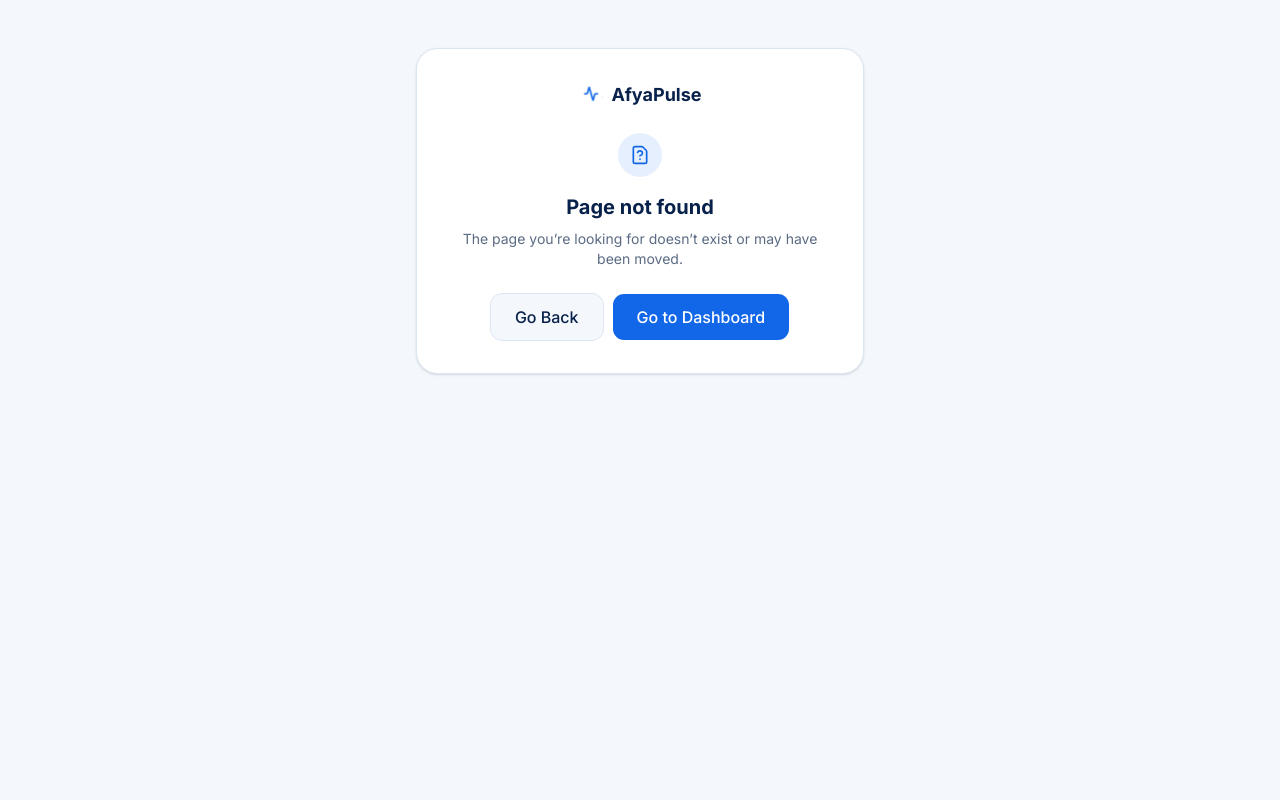
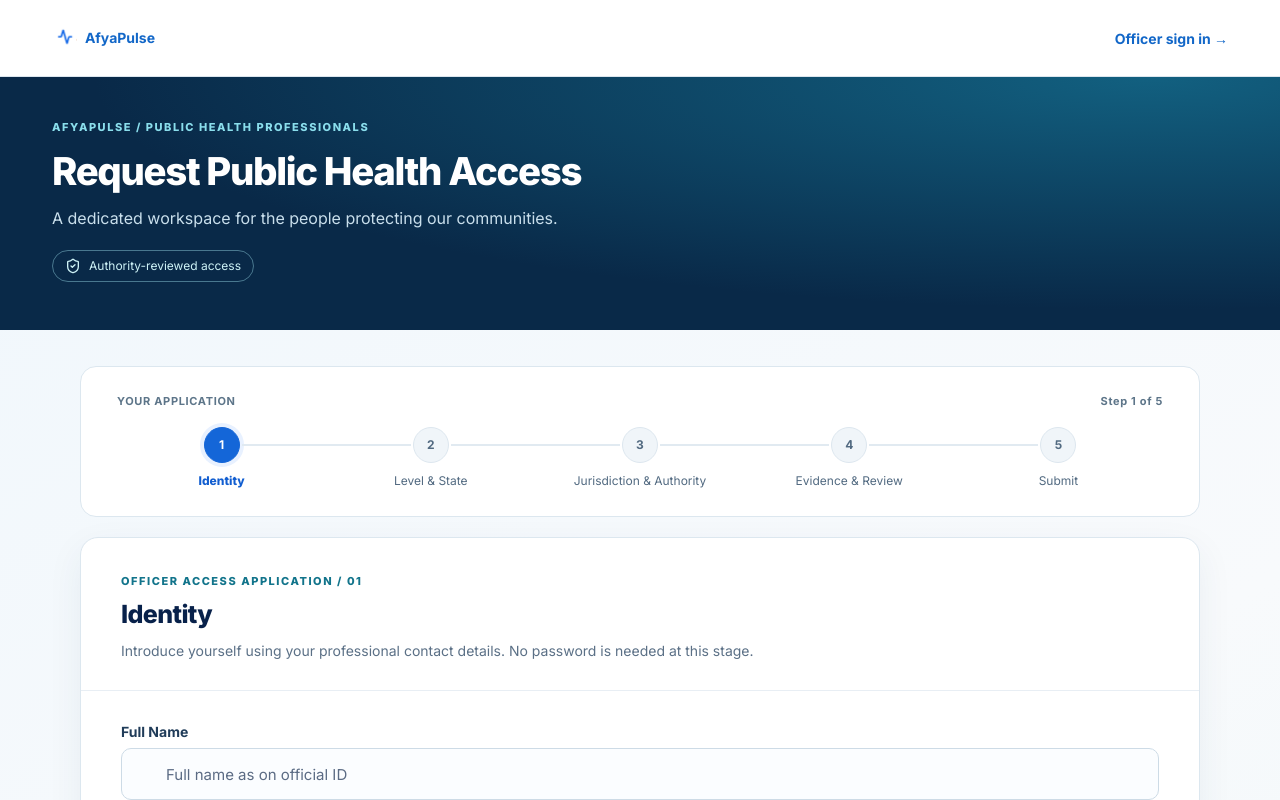
Before and after one commit to Abdulfatai2000/AfyaPulsex, a Next.js app: page /officer/access-request in a window 1280 px wide. Before the commit this address had no page. Shown: the top 800 px of the page. Built offline with nearby package versions, Linux system fonts and the light colour scheme.

Commit message:
feat(app): add officer access application and verification routes

```diff
--- /dev/null
+++ b/app/officer/access-request/layout.tsx
@@ -0,0 +1,24 @@
+import { AppLogo } from "@/components/shared/AppLogo";
+import Link from "next/link";
+import styles from "@/components/officer/access-request/AccessRequest.module.css";
+
+export default function AccessRequestLayout({
+  children,
+}: Readonly<{ children: React.ReactNode }>) {
+  return (
+    <div className="ap-public min-h-screen">
+      <a href="#main-content" className="ap-skip-link">
+        Skip to content
+      </a>
+      <header className={styles.topbar}>
+        <div className={styles.topbarInner}>
+          <AppLogo />
+          <Link href="/auth?entry=officer">Officer sign in <span aria-hidden="true">→</span></Link>
+        </div>
+      </header>
+      <main id="main-content" tabIndex={-1}>
+        {children}
+      </main>
+    </div>
+  );
+}
--- /dev/null
+++ b/app/officer/access-request/page.tsx
@@ -0,0 +1,19 @@
+import { ShieldCheck } from "lucide-react";
+import styles from "@/components/officer/access-request/AccessRequest.module.css";
+import { AccessRequestForm } from "@/components/officer/access-request/AccessRequestForm";
+
+export default function AccessRequestPage() {
+  return (
+    <div className={styles.page}>
+      <header className={styles.hero}>
+        <p className={styles.eyebrow}>AFYAPULSE / PUBLIC HEALTH PROFESSIONALS</p>
+        <h1>Request Public Health Access</h1>
+        <p>A dedicated workspace for the people protecting our communities.</p>
+        <span className={styles.heroBadge}><ShieldCheck size={16} aria-hidden="true" /> Authority-reviewed access</span>
+      </header>
+      <div className={styles.composition}>
+        <AccessRequestForm />
+      </div>
+    </div>
+  );
+}
--- /dev/null
+++ b/app/officer/access-request/setup/page.tsx
@@ -0,0 +1,2 @@
+import { OfficerAccountStatus } from "@/components/officer/access-request/OfficerAccountStatus";
+export default function SetupPage() { return <OfficerAccountStatus setup />; }
--- /dev/null
+++ b/app/officer/access-request/status/page.tsx
@@ -0,0 +1,2 @@
+import { OfficerAccountStatus } from "@/components/officer/access-request/OfficerAccountStatus";
+export default function StatusPage() { return <OfficerAccountStatus />; }
--- /dev/null
+++ b/app/officer/verification/page.tsx
@@ -0,0 +1,19 @@
+import { PageHeader } from "@/components/shared/PageHeader";
+import { VerificationStatusClient } from "@/components/officer/verification/VerificationStatusClient";
+import { PublicHeader } from "@/components/public/PublicHeader";
+import { PublicFooter } from "@/components/public/PublicFooter";
+
+export default function VerificationPage() {
+  return (
+    <div className="ap-public">
+      <PublicHeader />
+      <main id="main-content" tabIndex={-1}>
+        <section className="w-full min-w-0">
+          <PageHeader title="Verification & Approval Status" />
+          <VerificationStatusClient />
+        </section>
+      </main>
+      <PublicFooter />
+    </div>
+  );
+}
```
